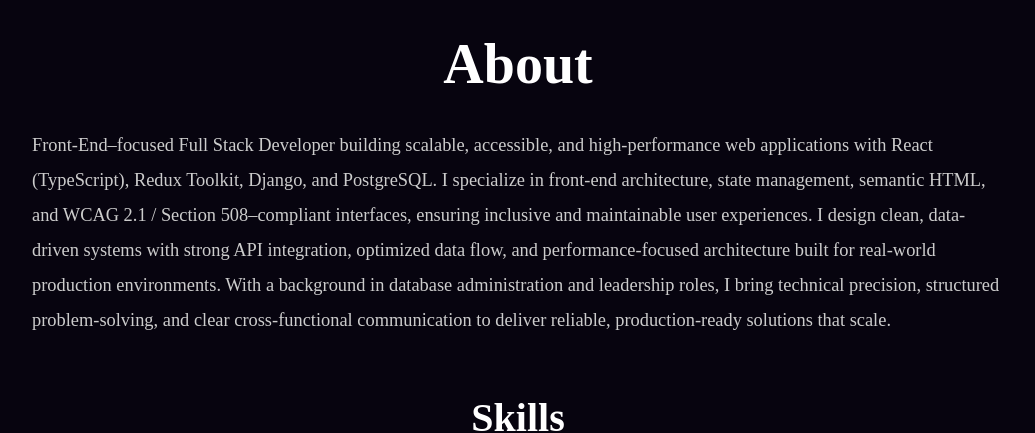
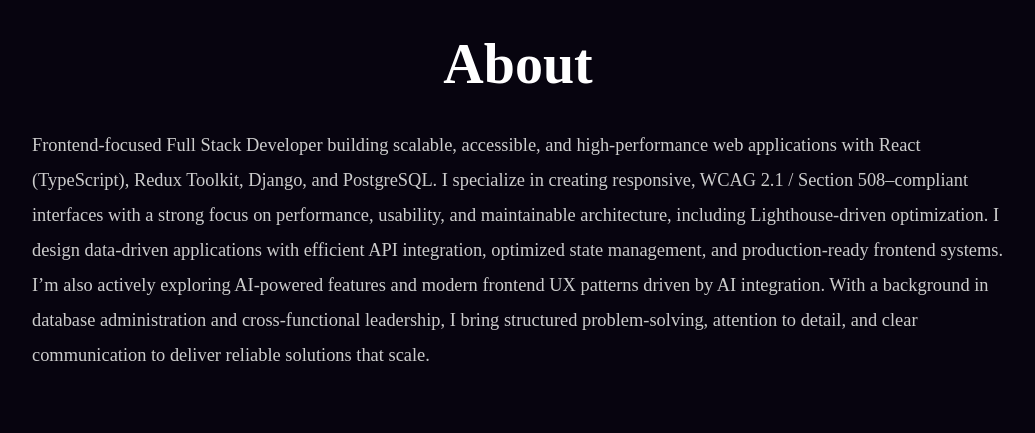
Before and after one commit to kseniiaross/portfolio, a React (Vite) app: page / in a window 1280 px wide. Shown: the part 800-1233 px from the top of the page, without its empty margins (122-1157 px from the left). Built offline with nearby package versions, Linux system fonts and the light colour scheme.

Commit message:
refine portfolio summary with AI and performance focus

```diff
--- a/src/components/Header.tsx
+++ b/src/components/Header.tsx
@@ -131,10 +131,10 @@
           <h2 className="about__title about__title--center">About</h2>
 
           <p className="about__text">
-            Front-End–focused Full Stack Developer building scalable, accessible, and high-performance web applications with React (TypeScript), Redux Toolkit, Django, and PostgreSQL.
-            I specialize in front-end architecture, state management, semantic HTML, and WCAG 2.1 / Section 508–compliant interfaces, ensuring inclusive and maintainable user experiences.
-            I design clean, data-driven systems with strong API integration, optimized data flow, and performance-focused architecture built for real-world production environments.
-            With a background in database administration and leadership roles, I bring technical precision, structured problem-solving, and clear cross-functional communication to deliver reliable, production-ready solutions that scale.
+            Frontend-focused Full Stack Developer building scalable, accessible, and high-performance web applications with React (TypeScript), Redux Toolkit, Django, and PostgreSQL.
+            I specialize in creating responsive, WCAG 2.1 / Section 508–compliant interfaces with a strong focus on performance, usability, and maintainable architecture, including Lighthouse-driven optimization.
+            I design data-driven applications with efficient API integration, optimized state management, and production-ready frontend systems. I’m also actively exploring AI-powered features and modern frontend UX patterns driven by AI integration.
+            With a background in database administration and cross-functional leadership, I bring structured problem-solving, attention to detail, and clear communication to deliver reliable solutions that scale.
           </p>
 
           <h3 className="about__subtitle about__subtitle--center">Skills</h3>
```
